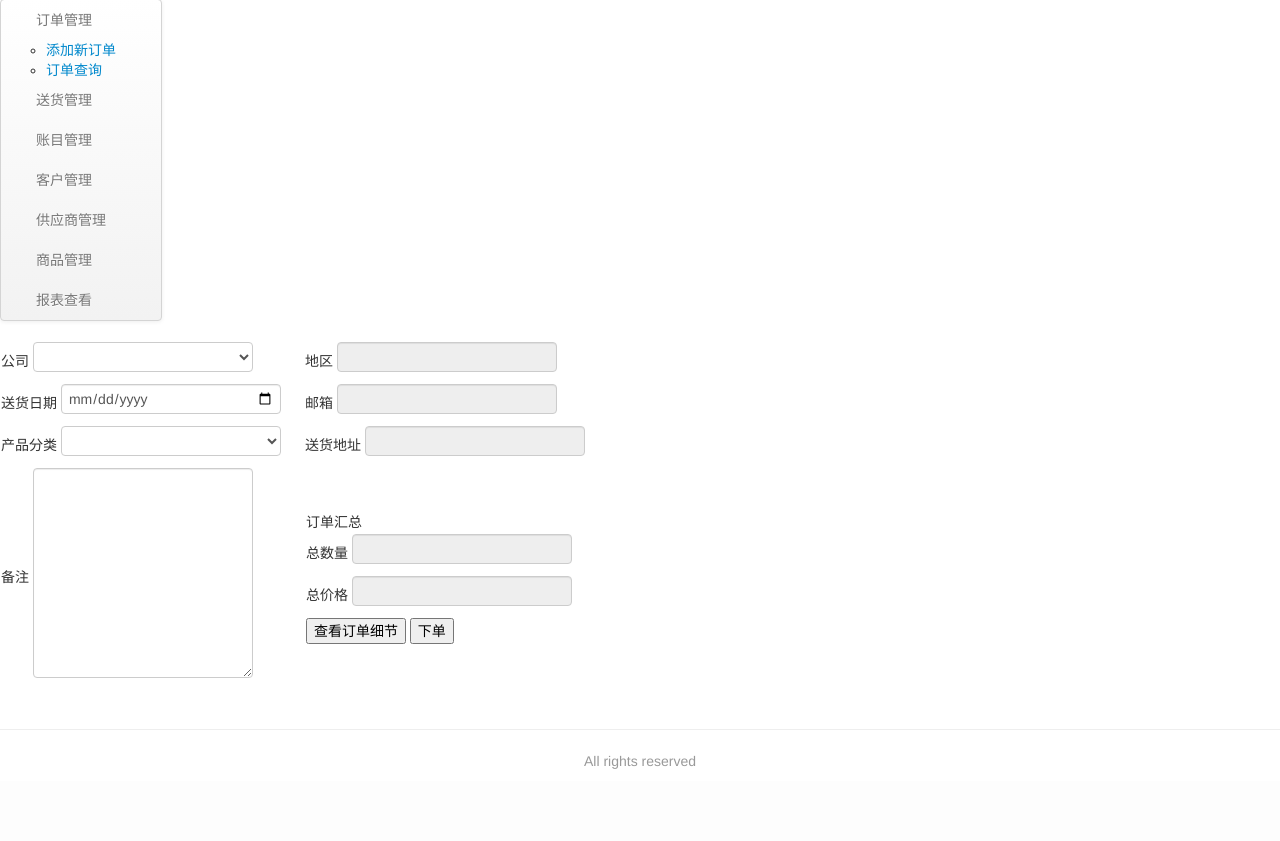
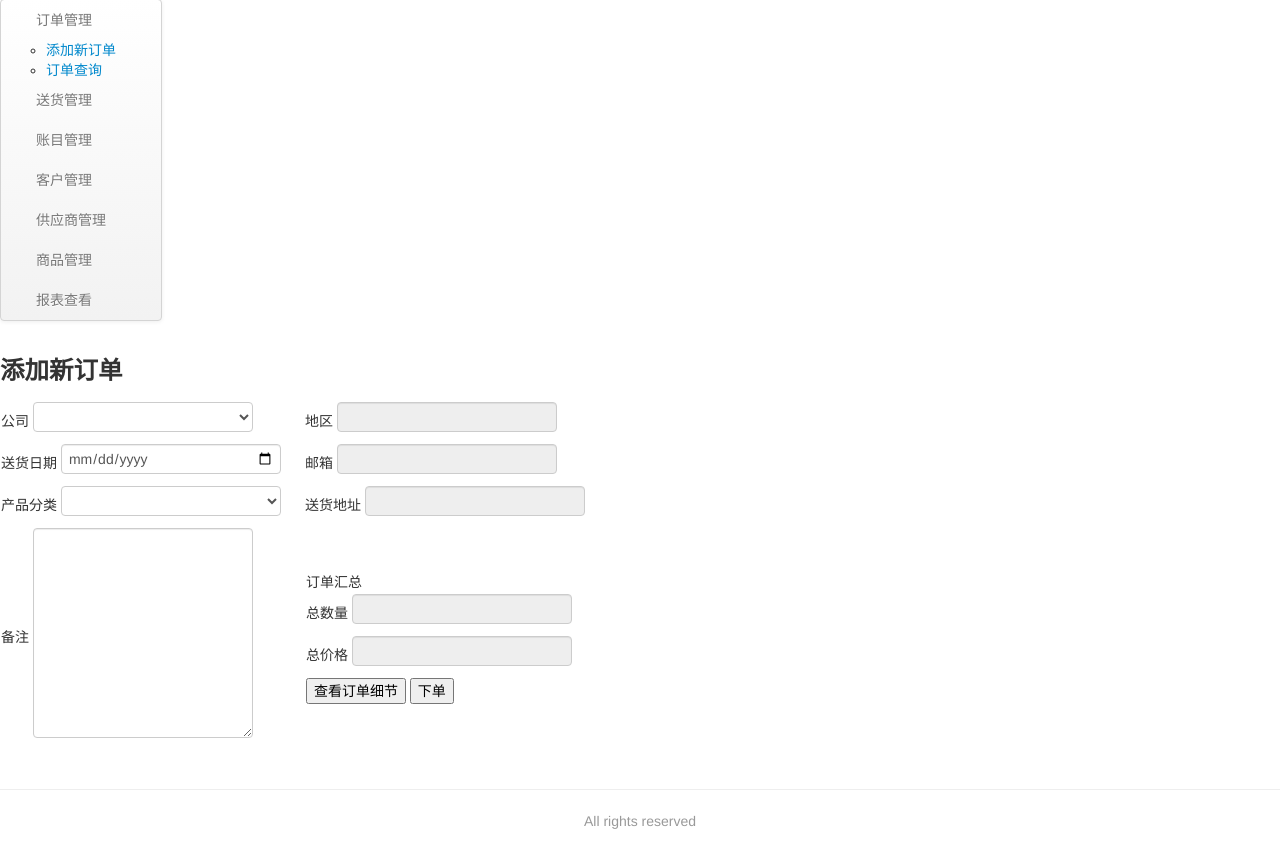
Before and after one commit to Weilong/meat_factory, a CodeIgniter app: page /meat_factory/ in a window 1280 px wide. Shown: the part 63-904 px from the top of the page. Before the commit the page ends 832 px from the top, so only its background shows below. Run offline with CodeIgniter, Linux system fonts and the light colour scheme; lists and menus that the app fills with data are empty.

Commit message:
edit order_management

```diff
--- a/application/views/Order_Management.php
+++ b/application/views/Order_Management.php
@@ -30,6 +30,7 @@
             </div>
             <div class = "span10">
             	<div class="add_order">
+                	<p><h3>添加新订单</h3></p>
                 	<form method="post">
                     	<table>
                             <tr><td>公司 <select name="client_name"></select></td><td width="20" rowspan="4"></td>
@@ -49,6 +50,7 @@
                     </form>
                 </div>
                 <div class="order_view">
+                	<p><h3>订单查询</h3></p>
                 	<form metho="post">
                     	<table>
                         	<tr><td>下单日期 <input type="date" name="start"> 到 <input type="date" name="end"></td><td rowspan="2"><input type="button" value="查询"></td></tr>
```
